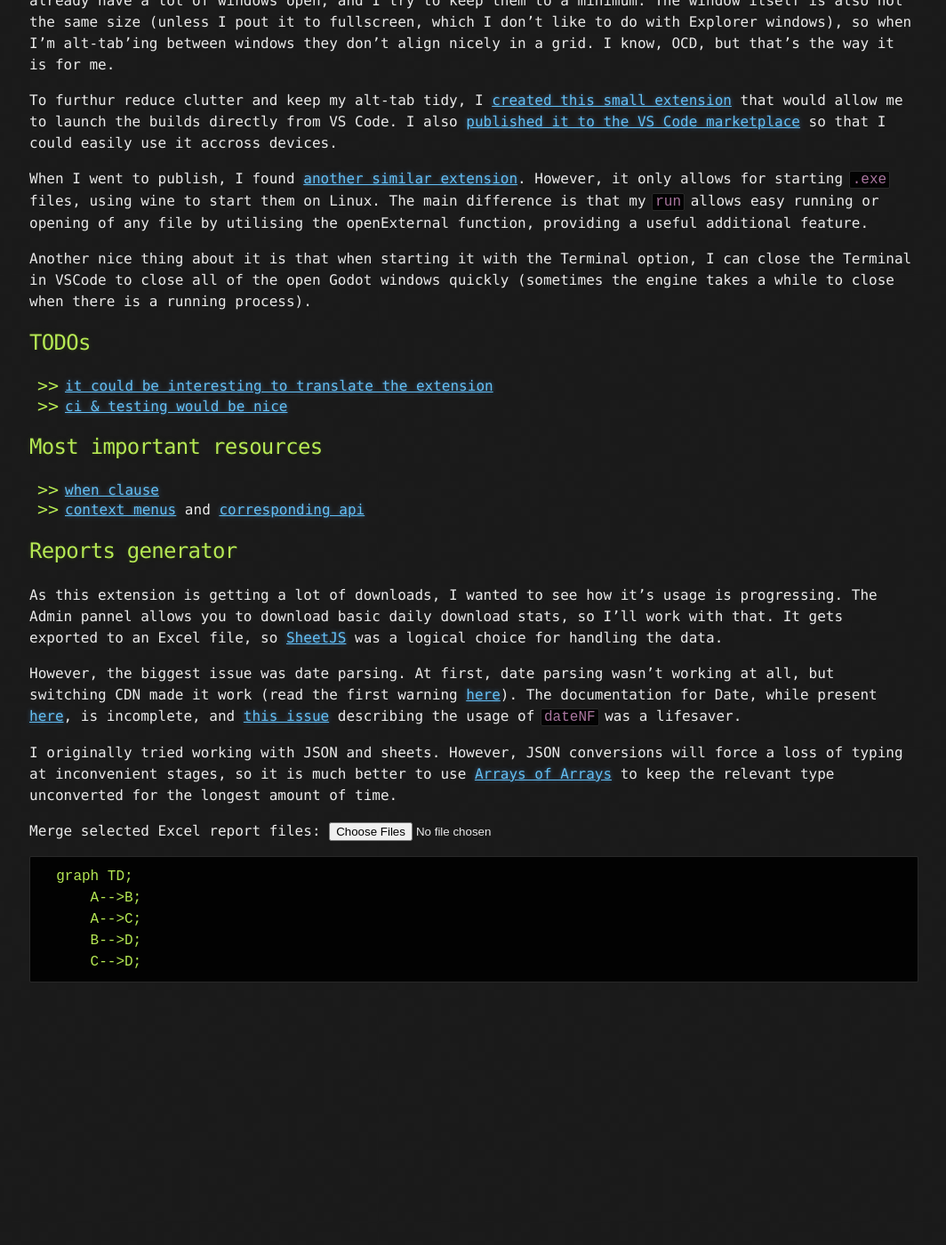
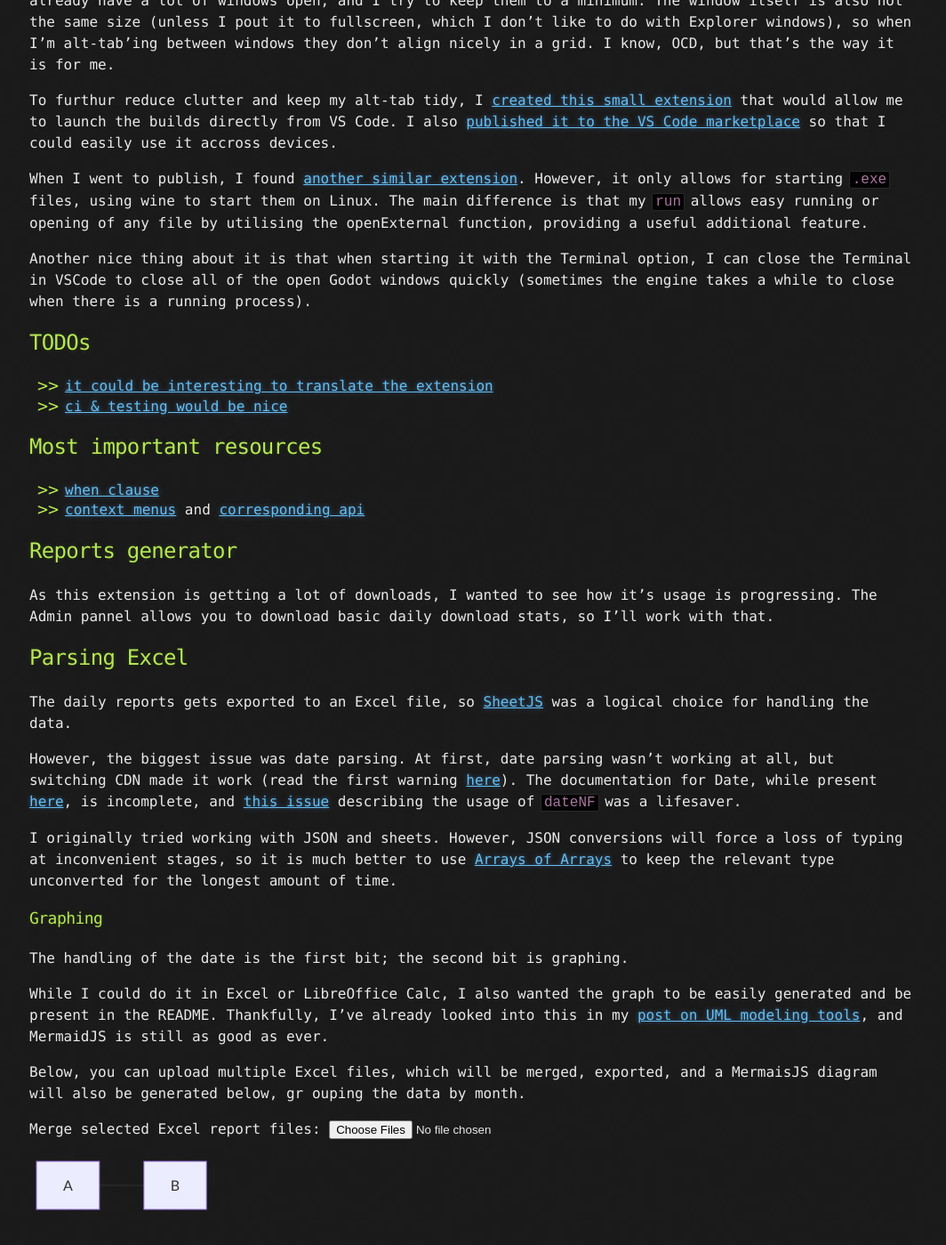
Before and after one commit to HubbleCommand/HubbleCommand.github.io, a Jekyll site: the page built from _projects/vsc-ext-run.md, in a window 1280 px wide and 1400 px high, scrolled down 755 px. Shown: the whole window at 89% size, without its empty margins (107-1171 px from the left). Built offline with Jekyll 4.4.1, drawn with Linux system fonts in a browser that asks for light colours; nearby versions of some CDN libraries; before the commit the page ends 1879 px from its top, so only the background shows below that; some of the changed lines change nothing that is shown.

Commit message:
run ext report graph

````diff
--- a/_projects/vsc-ext-run.md
+++ b/_projects/vsc-ext-run.md
@@ -41,7 +41,9 @@
 ## Reports generator
 As this extension is getting a lot of downloads, I wanted to see how it's usage is progressing.
 The Admin pannel allows you to download basic daily download stats, so I'll work with that.
-It gets exported to an Excel file, so [SheetJS](https://sheetjs.com/) was a logical choice for handling the data.
+
+## Parsing Excel
+The daily reports gets exported to an Excel file, so [SheetJS](https://sheetjs.com/) was a logical choice for handling the data.
 
 However, the biggest issue was date parsing.
 At first, date parsing wasn't working at all, but switching CDN made it work (read the first warning [here](https://docs.sheetjs.com/docs/getting-started/installation/standalone/)).
@@ -50,6 +52,14 @@
 I originally tried working with JSON and sheets.
 However, JSON conversions will force a loss of typing at inconvenient stages, so it is much better to use [Arrays of Arrays](https://docs.sheetjs.com/docs/api/utilities/array/#array-of-arrays) to keep the relevant type unconverted for the longest amount of time.
 
+### Graphing
+The handling of the date is the first bit; the second bit is graphing.
+
+While I could do it in Excel or LibreOffice Calc, I also wanted the graph to be easily generated and be present in the README.
+Thankfully, I've already looked into this in my [post on UML modeling tools]({{ site.url }}{{ site.baseurl }}{% link _posts/2024-04-10-uml-modeling.md %}), and MermaidJS is still as good as ever.
+
+Below, you can upload multiple Excel files, which will be merged, exported, and a MermaisJS diagram will also be generated below, gr
+ouping the data by month.
 
 <script lang="javascript" src="https://cdn.sheetjs.com/xlsx-0.20.3/package/dist/xlsx.full.min.js"></script>
 
@@ -57,7 +67,15 @@
 Merge selected Excel report files:
 <input type="file" id="report" name="reports" accept=".xlsx" multiple/>
 
-<script>
+<script type="module">
+import mermaid from 'https://cdn.jsdelivr.net/npm/mermaid@11.2.1/+esm'
+
+mermaid.initialize({
+	startOnLoad: true,
+	logLevel: "warn",
+	seciurityLevel: "loose"
+});
+
 const standardOptions = {
 	UTC: true, header: 0, blankrows: true, dateNF: 'dd"."mm"."yyyy'
 }
@@ -127,16 +145,47 @@
 
 	dates.unshift(["Date", "Installs", "Views"])	//Add header row
 
-	console.log(dates)
+	exportDailyStats(XLSX.utils.aoa_to_sheet(dates, standardOptions))
 
-	exportDailyStats(XLSX.utils.aoa_to_sheet(dates, standardOptions))
+	dates.shift() //remove header
+
+	var monthlyStats = []
+	for (let date of dates) {
+		const month = date[0].getUTCMonth()
+		const year = date[0].getUTCFullYear()
+		const id = `${year}-${month}`
+		const found = monthlyStats.find(e => e[0] === id)
+
+		if (found) {
+			found[1] += date[1]
+			found[2] += date[2]
+			continue
+		}
+		monthlyStats.push([
+			id,
+			date[1],
+			date[2]
+		])
+	}
+
+	drawDiagram(monthlyStats.reverse());
 }
+
+const drawDiagram = async function (stats) {
+    const graphElement = document.getElementById('report-graph');
+	var graphDefinition = `
+		xychart-beta
+			title "Monthly Stats"
+			x-axis [${stats.map((e) => e[0])}]
+			y-axis "Downloads"
+			line [${stats.map((e) => e[2])}]
+		`
+    const { svg } = await mermaid.render('gr', graphDefinition);
+    graphElement.innerHTML = svg;
+  };
 </script>
 
-```mermaid
-  graph TD;
-      A-->B;
-      A-->C;
-      B-->D;
-      C-->D;
-```
+<div id="report-graph" class="mermaid">
+	graph LR
+    A --- B
+</div>
````
